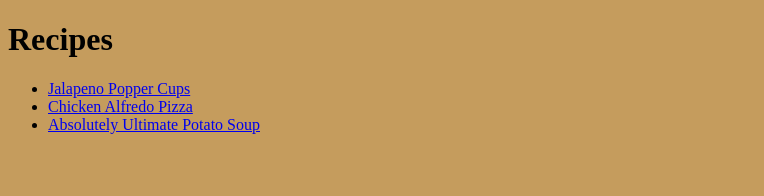
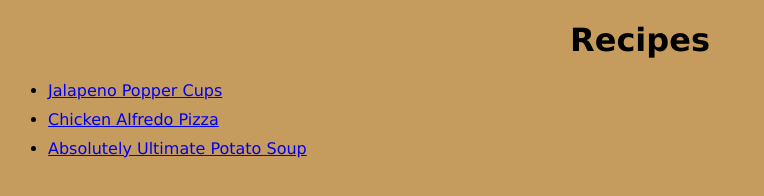
Before and after one commit to bstephe9/odin-recipes, a plain HTML site: page index.html in a window 1280 px wide. Shown: the whole page, without its empty margins (0-764 px from the left). Drawn offline with Linux system fonts and the light colour scheme.

Commit message:
Add minimal element styling

```diff
--- a/index.html
+++ b/index.html
@@ -11,9 +11,9 @@
     <body>
         <h1>Recipes</h1>
         <ul>
-            <li><a href="./recipes/jalapeno-popper-cups/jalapeno-popper-cups.html">Jalapeno Popper Cups</a></li>
-            <li><a href="./recipes/chicken-alfredo-pizza/chicken-alfredo-pizza.html">Chicken Alfredo Pizza</a></li>
-            <li><a href="./recipes/absolutely-ultimate-potato-soup/absolutely-ultimate-potato-soup.html">Absolutely Ultimate Potato Soup</a></li>
+            <li class="recipe-item"><a href="./recipes/jalapeno-popper-cups/jalapeno-popper-cups.html">Jalapeno Popper Cups</a></li>
+            <li class="recipe-item"><a href="./recipes/chicken-alfredo-pizza/chicken-alfredo-pizza.html">Chicken Alfredo Pizza</a></li>
+            <li class="recipe-item"><a href="./recipes/absolutely-ultimate-potato-soup/absolutely-ultimate-potato-soup.html">Absolutely Ultimate Potato Soup</a></li>
         </ul>
     </body>
 
--- a/styles.css
+++ b/styles.css
@@ -8,3 +8,15 @@ html {
 *::after {
   box-sizing: inherit;
 }
+
+body {
+  font-family: Verdana, Geneva, Tahoma, sans-serif;
+}
+
+h1 {
+  text-align: center;
+}
+
+.recipe-item {
+  margin-bottom: 10px;
+}
```
